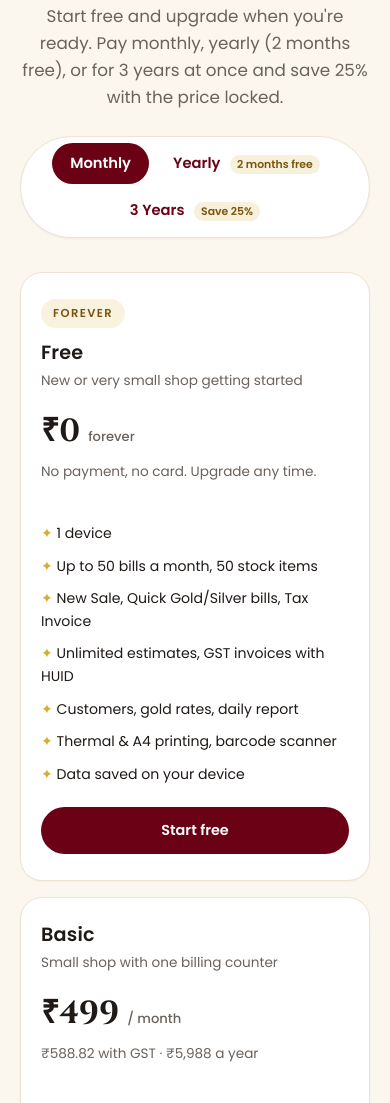
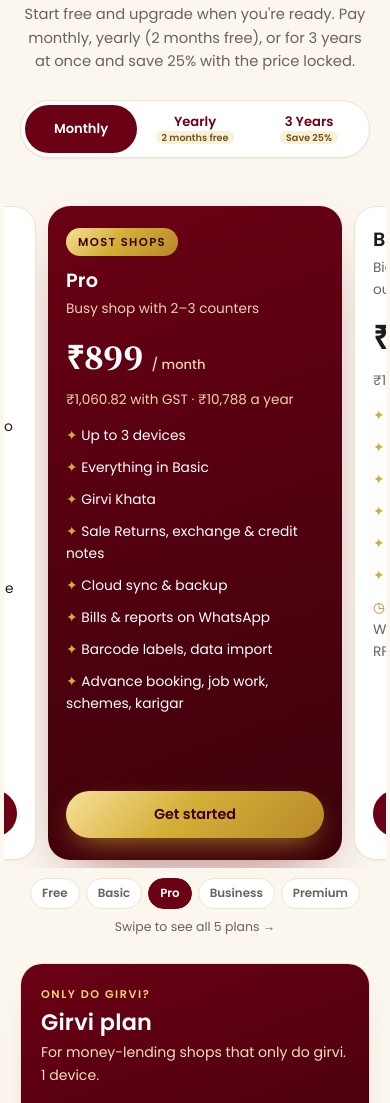
Before and after one commit to saurabhpatkar94-a11y/sunaarpro-website, a plain HTML site: page index.html in a window 390 px wide. Shown: the part 10897-12000 px from the top of the page. Drawn offline with Linux system fonts and the light colour scheme.

Commit message:
Pricing on phones: swipe between plans, shorter Girvi card, one-line period switch
Co-Authored-By: Claude Opus 5.5 <noreply@anthropic.com>

```diff
--- a/index.html
+++ b/index.html
@@ -233,6 +233,8 @@
         <a class="btn btn-maroon" href="#contact">Join the waitlist</a>
       </div>
     </div>
+    <div class="plan-dots" aria-hidden="true"></div>
+    <p class="swipe-hint">Swipe to see all 5 plans →</p>
 
     <div class="girvi-plan reveal">
       <div class="gp-left">
@@ -251,6 +253,7 @@
         <li>Overdue, At-risk and Due-soon lists, girvi reports</li>
         <li>Loans &amp; payments by cash, UPI or bank (NEFT / RTGS)</li>
         <li>Customers, Cash Book, interest calculator, cloud backup</li>
+        <li class="gp-more"><button type="button">See everything included ▾</button></li>
         <li class="gp-note">No billing, stock or GST invoices — Pro includes Girvi Khata plus everything else.</li>
       </ul>
     </div>
@@ -575,5 +578,34 @@ document.querySelectorAll('.nav-links a').forEach(a=>a.addEventListener('click',
   render('m');
 })();
 </script>
+<script>
+// Phones: plan cards swipe sideways (opens on Pro), dots show where you are
+(function(){
+  var row=document.querySelector('#pricing .plans'), dots=document.querySelector('#pricing .plan-dots');
+  if(!row||!dots) return;
+  var cards=[].slice.call(row.querySelectorAll('.plan'));
+  cards.forEach(function(c,i){
+    var d=document.createElement('button'); d.type='button'; d.setAttribute('aria-label',c.querySelector('h3').textContent);
+    d.textContent=c.querySelector('h3').textContent;
+    d.onclick=function(){ row.scrollTo({left:c.offsetLeft-(row.clientWidth-c.clientWidth)/2,behavior:'smooth'}); };
+    dots.appendChild(d);
+  });
+  function mark(){
+    var mid=row.scrollLeft+row.clientWidth/2, best=0, bd=1e9;
+    cards.forEach(function(c,i){ var d=Math.abs(c.offsetLeft+c.clientWidth/2-mid); if(d<bd){bd=d;best=i;} });
+    [].forEach.call(dots.children,function(d,i){ d.classList.toggle('on',i===best); });
+  }
+  row.addEventListener('scroll',function(){ requestAnimationFrame(mark); },{passive:true});
+  function start(){
+    if(row.scrollWidth<=row.clientWidth+4){ mark(); return; }
+    var pro=row.querySelector('.plan.best');
+    if(pro) row.scrollLeft=pro.offsetLeft-(row.clientWidth-pro.clientWidth)/2;
+    mark();
+  }
+  window.addEventListener('load',start); start();
+  var more=document.querySelector('.girvi-plan .gp-more button');
+  if(more) more.onclick=function(){ document.querySelector('.girvi-plan').classList.add('open'); };
+})();
+</script>
 </body>
 </html>
--- a/styles.css
+++ b/styles.css
@@ -575,3 +575,32 @@ footer{background:#3A010A;border-top:0}
   background:radial-gradient(circle at 50% 35%,#8E0A24 0%,#6B0115 55%,#3A010A 100%);
   box-shadow:0 18px 40px -16px rgba(107,1,21,.55),0 0 0 1px rgba(212,175,55,.45);filter:none}
 @media (max-width:760px){.hero-emblem{width:104px;padding:16px;border-radius:24px}}
+
+/* ── Phones: pricing that doesn't go on forever ───────────────────────── */
+.plan-dots,.swipe-hint,.girvi-plan .gp-more{display:none}
+@media (max-width:760px){
+  #pricing .plans.five{display:flex;grid-template-columns:none;gap:12px;overflow-x:auto;scroll-snap-type:x mandatory;
+    margin:0 -16px;padding:14px 16px 8px;scrollbar-width:none;-webkit-overflow-scrolling:touch;align-items:stretch}
+  #pricing .plans.five::-webkit-scrollbar{display:none}
+  #pricing .plans.five .plan{flex:0 0 84%;scroll-snap-align:center;padding:22px 18px;opacity:1;transform:none}
+  #pricing .plans.five .plan .per{min-height:0}
+  #pricing .plans.five .plan ul{margin:14px 0 18px;font-size:.86rem}
+  .plan-dots{display:flex;justify-content:center;gap:6px;flex-wrap:wrap;margin-top:10px}
+  .plan-dots button{border:1px solid var(--line);background:#fff;color:var(--muted);font:600 .74rem 'Poppins',system-ui,sans-serif;
+    padding:6px 11px;border-radius:999px;cursor:pointer}
+  .plan-dots button.on{background:#6B0115;border-color:#6B0115;color:#fff}
+  .swipe-hint{display:block;text-align:center;font-size:.78rem;color:var(--muted);margin:8px 0 0}
+  .girvi-plan .gp-list{padding:18px 20px;gap:8px}
+  .girvi-plan:not(.open) .gp-list li:nth-child(n+4):not(.gp-more):not(.gp-note){display:none}
+  .girvi-plan:not(.open) .gp-list li.gp-more{display:block}
+  .girvi-plan .gp-list li.gp-more::before{content:""}
+  .girvi-plan .gp-more button{background:none;border:0;padding:4px 0;color:#6B0115;font:600 .88rem 'Poppins',system-ui,sans-serif;cursor:pointer}
+  .girvi-plan .gp-left{padding:22px 20px}
+  .plan-notes{gap:10px}
+}
+@media (max-width:760px){
+  .bill-switch{display:flex;flex-wrap:nowrap;width:100%;max-width:420px;margin-left:auto;margin-right:auto;padding:4px;gap:2px}
+  .bill-switch button{flex:1;padding:9px 4px;font-size:.82rem;line-height:1.15;display:flex;flex-direction:column;align-items:center;justify-content:center;gap:2px}
+  .bill-switch button span{font-size:.6rem;padding:1px 6px;margin:0}
+  #pricing .sec-head p{font-size:.92rem}
+}
```
